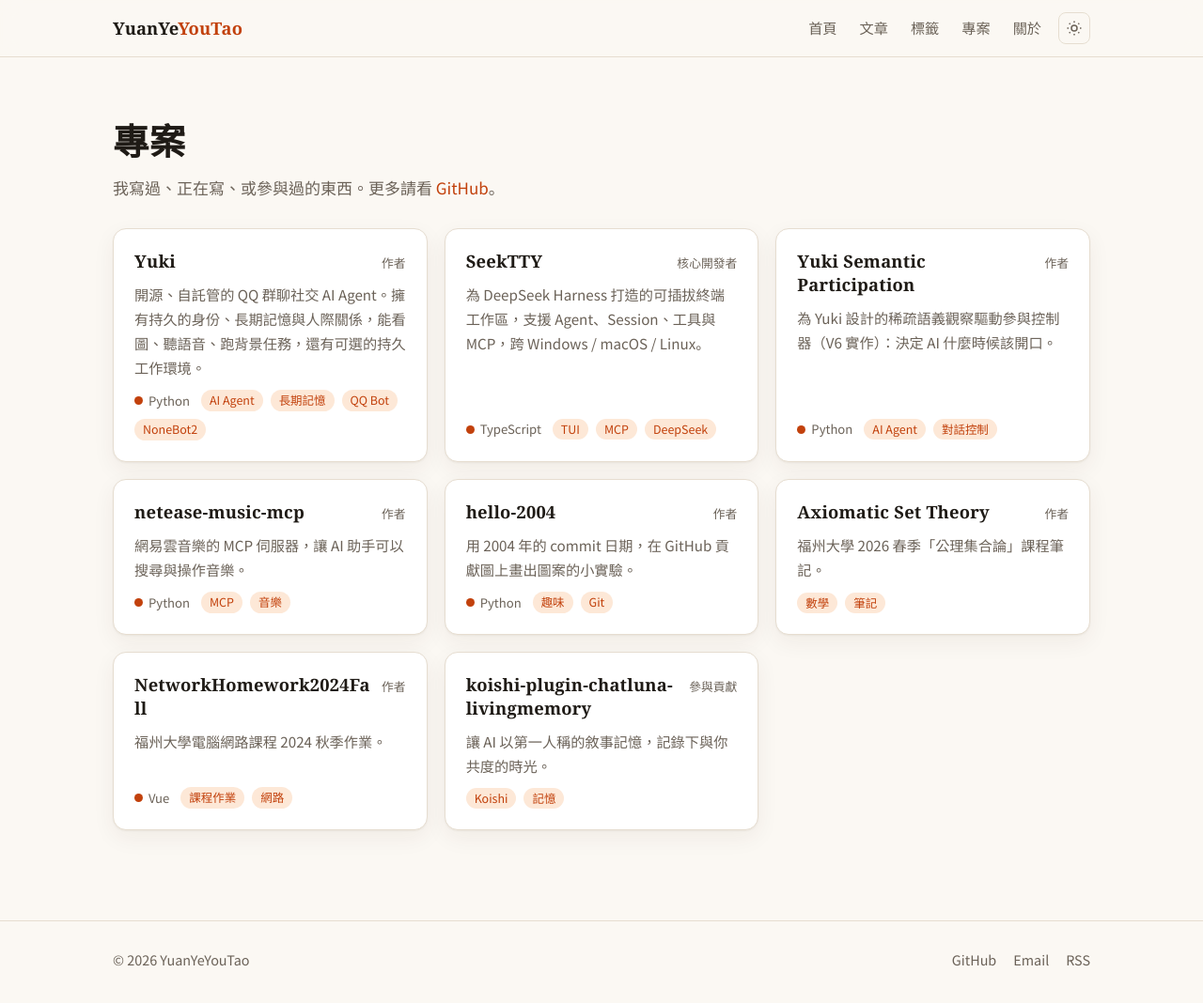
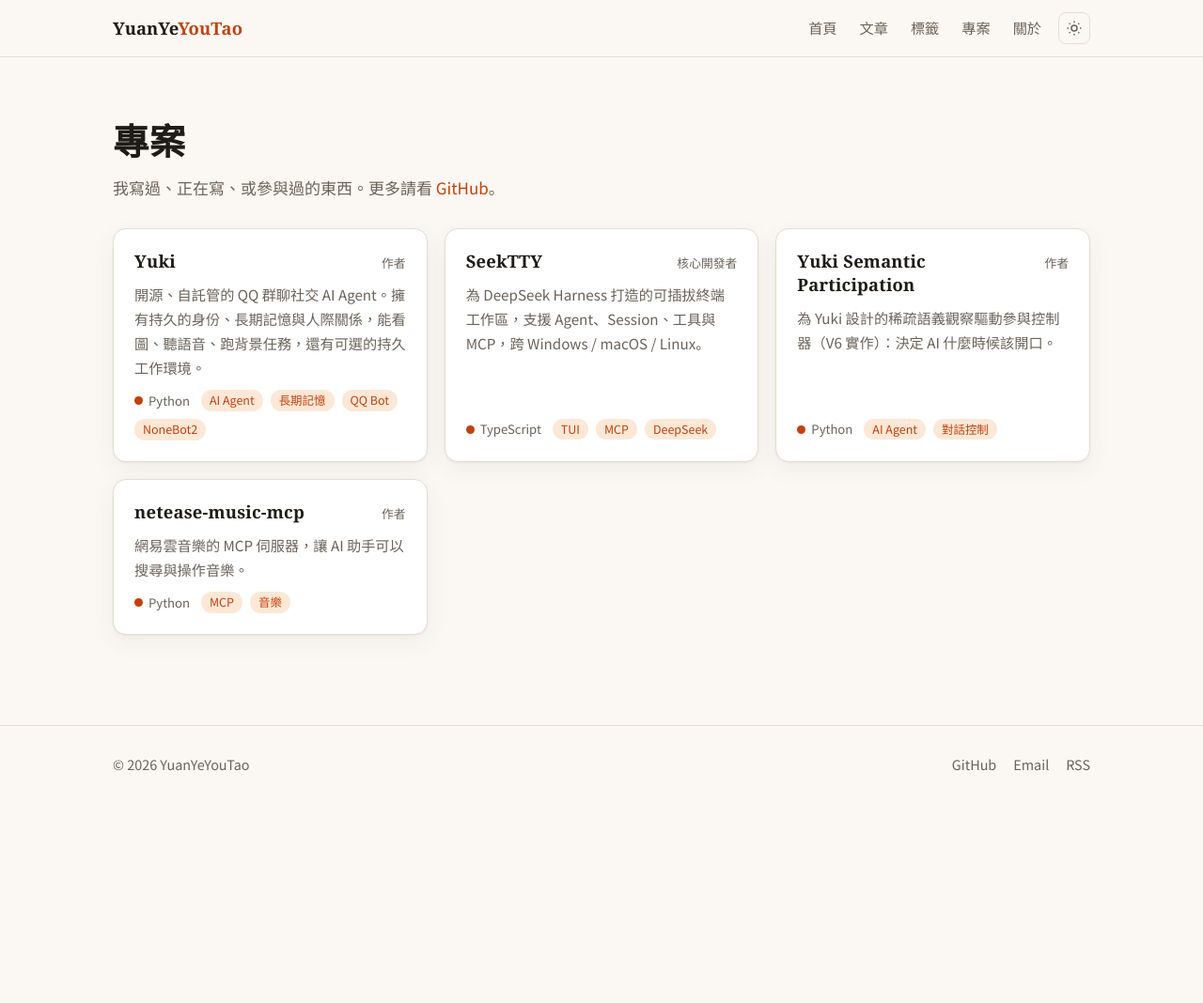
Before and after one commit to YuanYeYouTao/YuanYeYouTao.github.io, an Astro site: page /projects in a window 1280 px wide. Shown: the whole page at 94% size. After the commit the page ends 867 px from the top, so only its background shows below. Built offline with nearby package versions, Linux system fonts and the light colour scheme; Astro itself is replaced by a stand-in of ours.

Commit message:
更新個人簡介並保留前四個專案

```diff
--- a/src/data/projects.ts
+++ b/src/data/projects.ts
@@ -48,34 +48,4 @@ export const projects: Project[] = [
     tags: ['MCP', '音樂'],
     role: '作者',
   },
-  {
-    name: 'hello-2004',
-    repo: gh('hello-2004'),
-    description: '用 2004 年的 commit 日期，在 GitHub 貢獻圖上畫出圖案的小實驗。',
-    language: 'Python',
-    tags: ['趣味', 'Git'],
-    role: '作者',
-  },
-  {
-    name: 'Axiomatic Set Theory',
-    repo: gh('Axiomatic-Set-Theory'),
-    description: '福州大學 2026 春季「公理集合論」課程筆記。',
-    tags: ['數學', '筆記'],
-    role: '作者',
-  },
-  {
-    name: 'NetworkHomework2024Fall',
-    repo: gh('NetworkHomework2024Fall'),
-    description: '福州大學電腦網路課程 2024 秋季作業。',
-    language: 'Vue',
-    tags: ['課程作業', '網路'],
-    role: '作者',
-  },
-  {
-    name: 'koishi-plugin-chatluna-livingmemory',
-    repo: gh('koishi-plugin-chatluna-livingmemory'),
-    description: '讓 AI 以第一人稱的敘事記憶，記錄下與你共度的時光。',
-    tags: ['Koishi', '記憶'],
-    role: '參與貢獻',
-  },
 ];
--- a/src/pages/about.astro
+++ b/src/pages/about.astro
@@ -6,9 +6,7 @@ import { GITHUB, EMAIL } from '../consts';
   <article class="container prose">
     <h1>關於我</h1>
     <p>
-      嗨，我是 <strong>YuanYeYouTao</strong>（遠野）。大學在福州大學讀數學，偏愛純數學——
-      特別是拓撲與代數幾何；最近大部分時間花在 AI Agent 和開發者工具上，也關注
-      AI 如何幫忙做數學（AI4Math）。
+      嗨，我是 <strong>YuanYeYouTao</strong>（遠野）。最近大部分時間花在 AI Agent 和開發者工具上。
     </p>
     <p>
       我最主要的專案是 <a href="https://github.com/YuanYeYouTao/Yuki">Yuki</a>——一個開源、自託管、
@@ -23,7 +21,6 @@ import { GITHUB, EMAIL } from '../consts';
       <li><strong>長期記憶</strong>：記得發生過什麼，也記得是跟誰。</li>
       <li><strong>MCP 與工具生態</strong>：讓模型能安全地接上真實世界。</li>
       <li><strong>終端介面與開發者體驗</strong>：好用的工具應該讓人感覺不到它的存在。</li>
-      <li><strong>數學</strong>：拓撲、代數幾何，以及用形式化工具與 AI 輔助證明。</li>
     </ul>
 
     <h2>常用技術</h2>
--- a/src/pages/index.astro
+++ b/src/pages/index.astro
@@ -14,8 +14,8 @@ const posts = (await getPosts()).slice(0, 5);
     <p class="eyebrow">你好，我是</p>
     <h1>YuanYeYouTao</h1>
     <p class="lead">
-      數學系畢業，喜歡做 <strong>會記得人的 AI Agent</strong> 與順手的開發者工具。
-      關注持久社交 Agent、長期記憶與 MCP；數學上偏愛拓撲、代數幾何，也對 AI4Math 很有興趣。
+      喜歡做 <strong>會記得人的 AI Agent</strong> 與順手的開發者工具。
+      關注持久社交 Agent、長期記憶與 MCP。
     </p>
     <div class="cta">
       <a class="btn primary" href="/projects/">看看我的專案</a>
```
